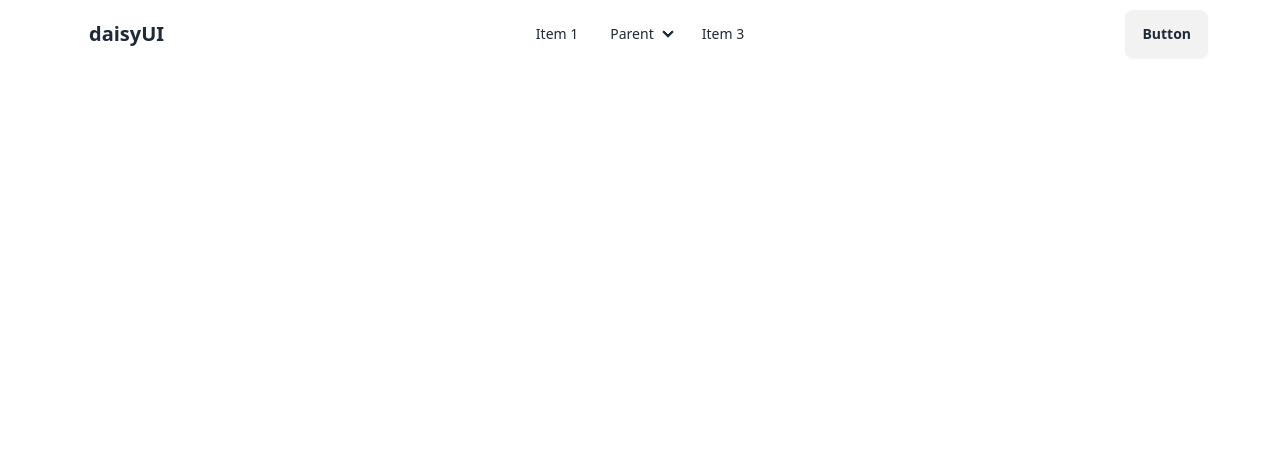
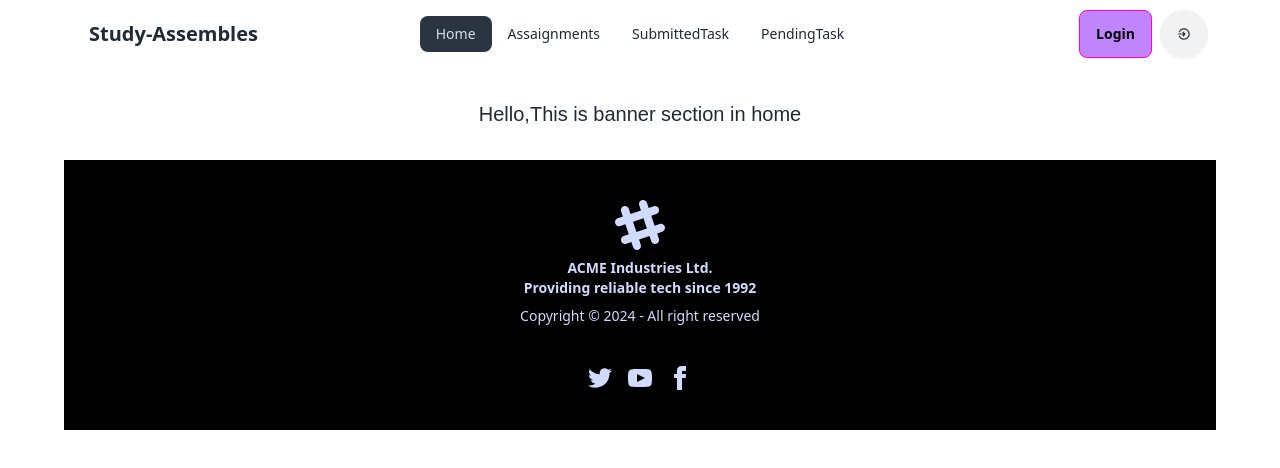
Before and after one commit to JAKUAN-AHMED/Study-Assembles-Client, a React (Vite) app: page / in a window 1280 px wide. Shown: the top 468 px of the page. Built offline with nearby package versions, Linux system fonts and the light colour scheme.

Commit message:
developed errorpage

```diff
--- a/package.json
+++ b/package.json
@@ -11,7 +11,8 @@
   },
   "dependencies": {
     "react": "^18.3.1",
-    "react-dom": "^18.3.1"
+    "react-dom": "^18.3.1",
+    "react-icons": "^5.3.0"
   },
   "devDependencies": {
     "@eslint/js": "^9.9.0",
--- /dev/null
+++ b/src/Components/Footer/Footer.jsx
@@ -0,0 +1,64 @@
+const Footer = () => {
+    return (
+      <footer className="footer footer-center bg-black text-primary-content p-10">
+        <aside>
+          <svg
+            width="50"
+            height="50"
+            viewBox="0 0 24 24"
+            xmlns="http://www.w3.org/2000/svg"
+            fillRule="evenodd"
+            clipRule="evenodd"
+            className="inline-block fill-current"
+          >
+            <path d="M22.672 15.226l-2.432.811.841 2.515c.33 1.019-.209 2.127-1.23 2.456-1.15.325-2.148-.321-2.463-1.226l-.84-2.518-5.013 1.677.84 2.517c.391 1.203-.434 2.542-1.831 2.542-.88 0-1.601-.564-1.86-1.314l-.842-2.516-2.431.809c-1.135.328-2.145-.317-2.463-1.229-.329-1.018.211-2.127 1.231-2.456l2.432-.809-1.621-4.823-2.432.808c-1.355.384-2.558-.59-2.558-1.839 0-.817.509-1.582 1.327-1.846l2.433-.809-.842-2.515c-.33-1.02.211-2.129 1.232-2.458 1.02-.329 2.13.209 2.461 1.229l.842 2.515 5.011-1.677-.839-2.517c-.403-1.238.484-2.553 1.843-2.553.819 0 1.585.509 1.85 1.326l.841 2.517 2.431-.81c1.02-.33 2.131.211 2.461 1.229.332 1.018-.21 2.126-1.23 2.456l-2.433.809 1.622 4.823 2.433-.809c1.242-.401 2.557.484 2.557 1.838 0 .819-.51 1.583-1.328 1.847m-8.992-6.428l-5.01 1.675 1.619 4.828 5.011-1.674-1.62-4.829z"></path>
+          </svg>
+          <p className="font-bold">
+            ACME Industries Ltd.
+            <br />
+            Providing reliable tech since 1992
+          </p>
+          <p>Copyright © {new Date().getFullYear()} - All right reserved</p>
+        </aside>
+        <nav>
+          <div className="grid grid-flow-col gap-4">
+            <a>
+              <svg
+                xmlns="http://www.w3.org/2000/svg"
+                width="24"
+                height="24"
+                viewBox="0 0 24 24"
+                className="fill-current"
+              >
+                <path d="M24 4.557c-.883.392-1.832.656-2.828.775 1.017-.609 1.798-1.574 2.165-2.724-.951.564-2.005.974-3.127 1.195-.897-.957-2.178-1.555-3.594-1.555-3.179 0-5.515 2.966-4.797 6.045-4.091-.205-7.719-2.165-10.148-5.144-1.29 2.213-.669 5.108 1.523 6.574-.806-.026-1.566-.247-2.229-.616-.054 2.281 1.581 4.415 3.949 4.89-.693.188-1.452.232-2.224.084.626 1.956 2.444 3.379 4.6 3.419-2.07 1.623-4.678 2.348-7.29 2.04 2.179 1.397 4.768 2.212 7.548 2.212 9.142 0 14.307-7.721 13.995-14.646.962-.695 1.797-1.562 2.457-2.549z"></path>
+              </svg>
+            </a>
+            <a>
+              <svg
+                xmlns="http://www.w3.org/2000/svg"
+                width="24"
+                height="24"
+                viewBox="0 0 24 24"
+                className="fill-current"
+              >
+                <path d="M19.615 3.184c-3.604-.246-11.631-.245-15.23 0-3.897.266-4.356 2.62-4.385 8.816.029 6.185.484 8.549 4.385 8.816 3.6.245 11.626.246 15.23 0 3.897-.266 4.356-2.62 4.385-8.816-.029-6.185-.484-8.549-4.385-8.816zm-10.615 12.816v-8l8 3.993-8 4.007z"></path>
+              </svg>
+            </a>
+            <a>
+              <svg
+                xmlns="http://www.w3.org/2000/svg"
+                width="24"
+                height="24"
+                viewBox="0 0 24 24"
+                className="fill-current"
+              >
+                <path d="M9 8h-3v4h3v12h5v-12h3.642l.358-4h-4v-1.667c0-.955.192-1.333 1.115-1.333h2.885v-5h-3.808c-3.596 0-5.192 1.583-5.192 4.615v3.385z"></path>
+              </svg>
+            </a>
+          </div>
+        </nav>
+      </footer>
+    );
+};
+
+export default Footer;
--- a/src/Components/Navbar/Navbar.jsx
+++ b/src/Components/Navbar/Navbar.jsx
@@ -1,4 +1,22 @@
+import { NavLink } from "react-router-dom";
+import { IoMdLogIn } from "react-icons/io";
 const Navbar = () => {
+  const navLinks = (
+    <>
+      <li>
+        <NavLink to={"/"}>Home</NavLink>
+      </li>
+      <li>
+        <NavLink to={"/assaignments"}>Assaignments</NavLink>
+      </li>
+      <li>
+        <NavLink to={"/submitted"}>SubmittedTask</NavLink>
+      </li>
+      <li>
+        <NavLink to={"/pending"}>PendingTask</NavLink>
+      </li>
+    </>
+  );
   return (
     <div className="navbar bg-base-100">
       <div className="navbar-start">
@@ -23,52 +41,17 @@
             tabIndex={0}
             className="menu menu-sm dropdown-content bg-base-100 rounded-box z-[1] mt-3 w-52 p-2 shadow"
           >
-              <li>
-                <a>Item 1</a>
-              </li>
-              <li>
-                <a>Parent</a>
-                <ul className="p-2">
-                  <li>
-                    <a>Submenu 1</a>
-                  </li>
-                  <li>
-                    <a>Submenu 2</a>
-                  </li>
-                </ul>
-              </li>
-              <li>
-                <a>Item 3</a>
-              </li>
+            {navLinks}
           </ul>
         </div>
-          <a className="btn btn-ghost text-xl">daisyUI</a>
+        <a className="btn btn-ghost text-xl">Study-Assembles</a>
       </div>
       <div className="navbar-center hidden lg:flex">
-          <ul className="menu menu-horizontal px-1">
-            <li>
-              <a>Item 1</a>
-            </li>
-            <li>
-              <details>
-                <summary>Parent</summary>
-                <ul className="p-2">
-                  <li>
-                    <a>Submenu 1</a>
-                  </li>
-                  <li>
-                    <a>Submenu 2</a>
-                  </li>
-                </ul>
-              </details>
-            </li>
-            <li>
-              <a>Item 3</a>
-            </li>
-          </ul>
+        <ul className="menu menu-horizontal px-1">{navLinks}</ul>
       </div>
-        <div className="navbar-end">
-          <a className="btn">Button</a>
+      <div className="navbar-end gap-2">
+        <button className="btn btn-secondary bg-purple-400 text-black">Login</button>
+        <a className="btn btn-circle"><IoMdLogIn></IoMdLogIn></a>
       </div>
     </div>
   );
--- /dev/null
+++ b/src/Pages/BannerSection/BannerSection.jsx
@@ -0,0 +1,9 @@
+const BannerSection = () => {
+    return (
+        <div className="max-w-6xl mx-auto m-8 font-poppins">
+            <h2 className="text-xl  text-center">Hello,This is banner section in home</h2>
+        </div>
+    );
+};
+
+export default BannerSection;
--- a/src/Pages/Home/Home.jsx
+++ b/src/Pages/Home/Home.jsx
@@ -1,9 +1,13 @@
+import Footer from "../../Components/Footer/Footer";
 import Navbar from "../../Components/Navbar/Navbar";
+import BannerSection from "../BannerSection/BannerSection";
 
 const Home = () => {
     return (
-        <div>
+        <div className="max-w-6xl mx-auto">
             <Navbar></Navbar>
+            <BannerSection></BannerSection>
+            <Footer></Footer>
         </div>
     );
 };
--- /dev/null
+++ b/src/Pages/NotFound/Errorpage.jsx
@@ -0,0 +1,20 @@
+import { Link } from "react-router-dom";
+
+const Errorpage = () => {
+  return (
+    <div className="flex flex-col items-center justify-center h-screen bg-gray-100">
+      <div className="text-center">
+        <h1 className="text-9xl font-bold text-red-500">404</h1>
+        <h2 className="text-4xl font-semibold mt-4">Oops! Page not found</h2>
+        <p className="mt-2 text-lg text-gray-600">
+          The page you are looking for does not exist or has been moved.
+        </p>
+        <Link to="/">
+          <button className="btn btn-primary mt-6">Go Back Home</button>
+        </Link>
+      </div>
+    </div>
+  );
+};
+
+export default Errorpage;
--- a/src/Routes/Routes.jsx
+++ b/src/Routes/Routes.jsx
@@ -1,11 +1,13 @@
 import { createBrowserRouter } from "react-router-dom";
 import Layout from "../Layout/Layout";
 import Home from "../Pages/Home/Home";
+import Errorpage from "../Pages/NotFound/Errorpage";
 
 const router=createBrowserRouter([
     {
         path:'/',
         element:<Layout></Layout>,
+        errorElement:<Errorpage></Errorpage>,
         children:[
             {
                 path:'/',
```
Also changed, not shown: src/Pages/Assaignments/Assaingnments.jsx (added), src/Pages/Login/Login.jsx (added), src/Pages/PendingAssaignments/PendingAssaignments.jsx (added), src/Pages/Register/Register.jsx (added), src/Pages/SubmittedAssaingments/SubmittedAssaignments.jsx (added), 1 other file (tests, documents, lock files or other folders). Lines whose indentation alone changed are shown as unchanged.
